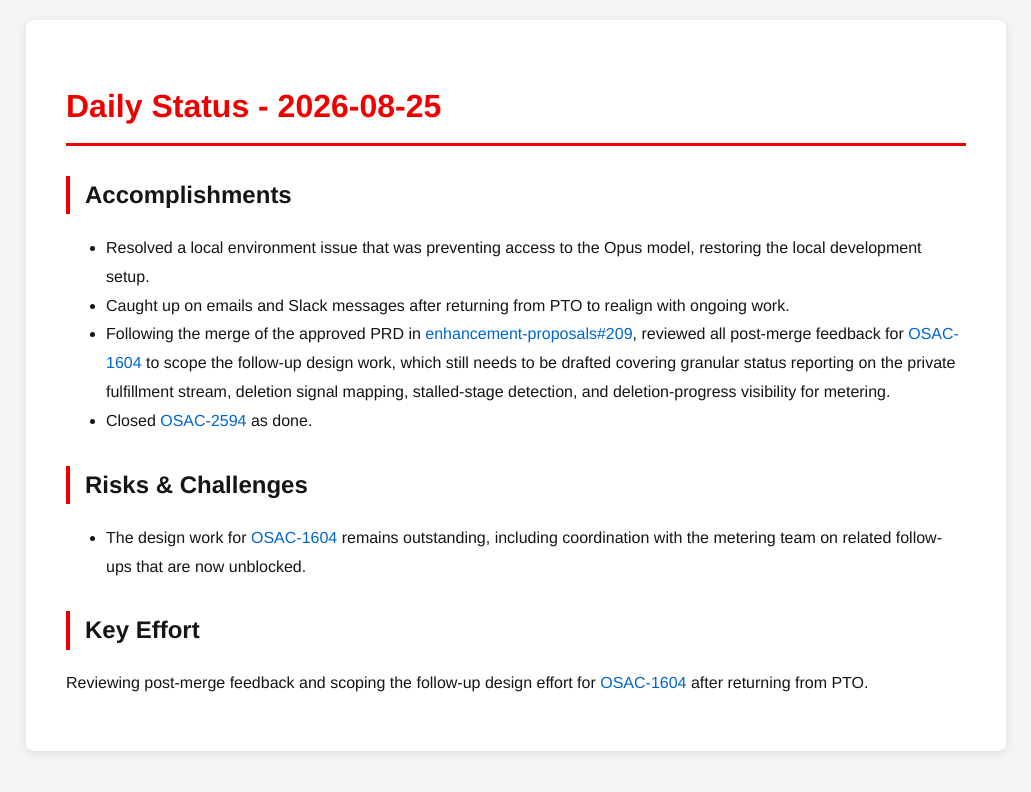
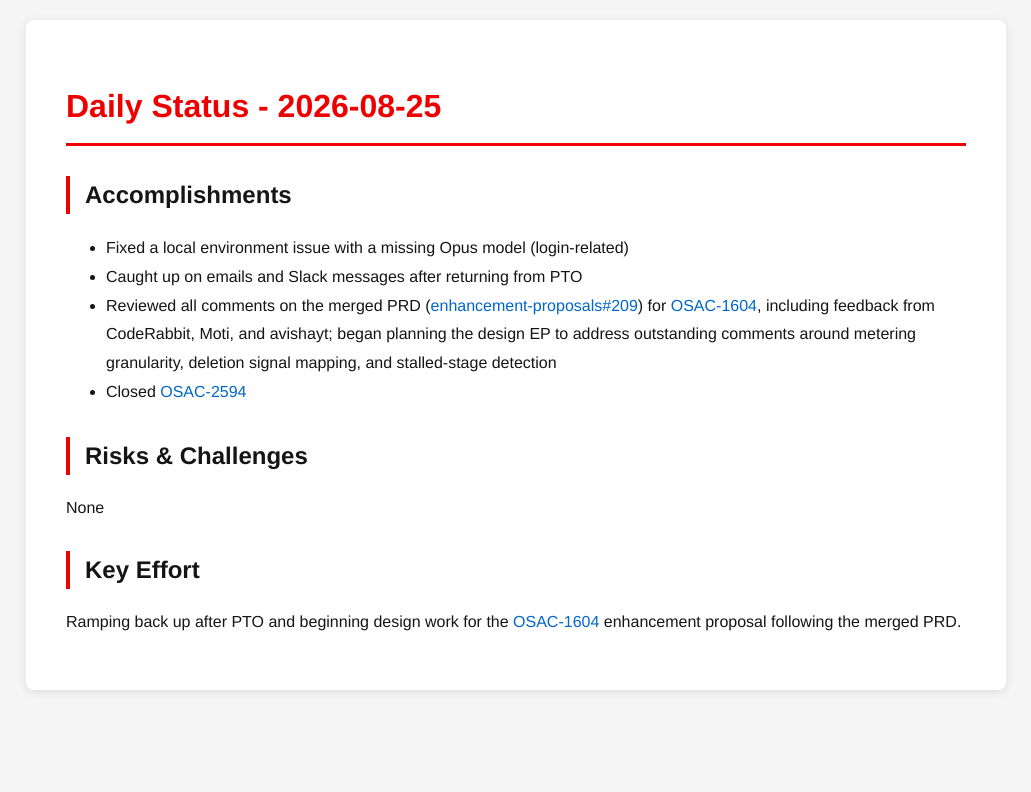
Before and after one commit to tzvatot/daily-status, a Jekyll site: the page built from 2026-08-25.md, in a window 1280 px wide. Shown: the top 792 px of the page, without its empty margins (124-1155 px from the left). Built offline with Jekyll 4.4.1, drawn with Linux system fonts in a browser that asks for light colours.

Commit message:
Daily status update - 2026-08-25

```diff
--- a/2026-08-25.md
+++ b/2026-08-25.md
@@ -7,13 +7,13 @@ date: 2026-08-25
 # Daily Status - 2026-08-25
 
 ## Accomplishments
-- Resolved a local environment issue that was preventing access to the Opus model, restoring the local development setup.
-- Caught up on emails and Slack messages after returning from PTO to realign with ongoing work.
-- Following the merge of the approved PRD in [enhancement-proposals#209](https://github.com/osac-project/enhancement-proposals/pull/209), reviewed all post-merge feedback for [OSAC-1604](https://redhat.atlassian.net/browse/OSAC-1604) to scope the follow-up design work, which still needs to be drafted covering granular status reporting on the private fulfillment stream, deletion signal mapping, stalled-stage detection, and deletion-progress visibility for metering.
-- Closed [OSAC-2594](https://redhat.atlassian.net/browse/OSAC-2594) as done.
+- Fixed a local environment issue with a missing Opus model (login-related)
+- Caught up on emails and Slack messages after returning from PTO
+- Reviewed all comments on the merged PRD ([enhancement-proposals#209](https://github.com/osac-project/enhancement-proposals/pull/209)) for [OSAC-1604](https://redhat.atlassian.net/browse/OSAC-1604), including feedback from CodeRabbit, Moti, and avishayt; began planning the design EP to address outstanding comments around metering granularity, deletion signal mapping, and stalled-stage detection
+- Closed [OSAC-2594](https://redhat.atlassian.net/browse/OSAC-2594)
 
 ## Risks & Challenges
-- The design work for [OSAC-1604](https://redhat.atlassian.net/browse/OSAC-1604) remains outstanding, including coordination with the metering team on related follow-ups that are now unblocked.
+None
 
 ## Key Effort
-Reviewing post-merge feedback and scoping the follow-up design effort for [OSAC-1604](https://redhat.atlassian.net/browse/OSAC-1604) after returning from PTO.
+Ramping back up after PTO and beginning design work for the [OSAC-1604](https://redhat.atlassian.net/browse/OSAC-1604) enhancement proposal following the merged PRD.
```
